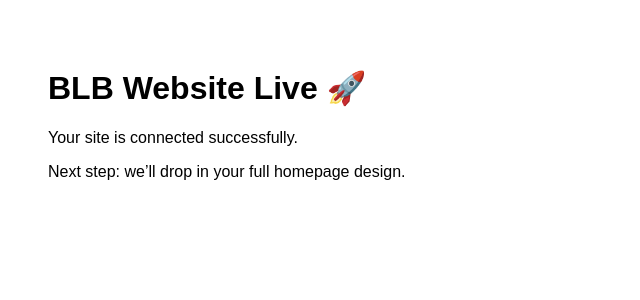
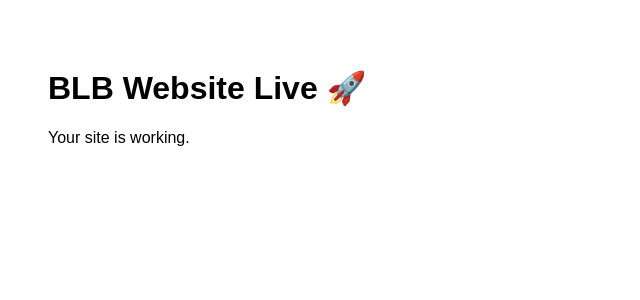
Before and after one commit to 6vwykybwf4-a11y/blb-website, a Next.js app: page / in a window 1280 px wide. Shown: the top 300 px of the page, without its empty margins (0-640 px from the left). Built offline with nearby package versions, Linux system fonts and the light colour scheme.

Commit message:
Update page.tsx

```diff
--- a/app/page.tsx
+++ b/app/page.tsx
@@ -1,9 +1,8 @@
 export default function Home() {
   return (
-    <main style={{padding:40,fontFamily:'Arial'}}>
+    <main style={{ padding: 40, fontFamily: "Arial" }}>
       <h1>BLB Website Live 🚀</h1>
-      <p>Your site is connected successfully.</p>
-      <p>Next step: we’ll drop in your full homepage design.</p>
+      <p>Your site is working.</p>
     </main>
-  )
+  );
 }
```
